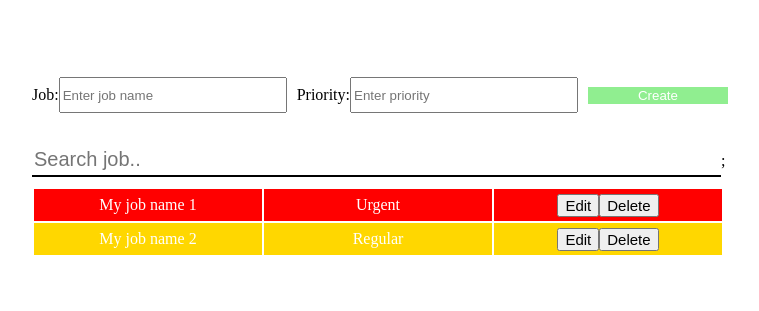
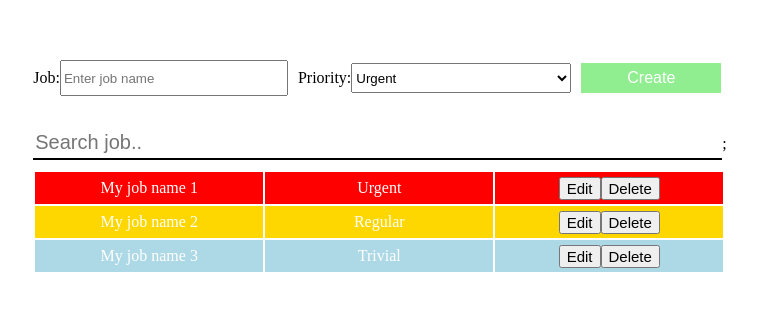
Before and after one commit to salimadem-react/Job_List_Crud, a React (Create React App) app: page / in a window 1280 px wide. Shown: the part 241-552 px from the top of the page, without its empty margins (260-1019 px from the left). Built offline with nearby package versions, Linux system fonts and the light colour scheme.

Commit message:
add dropdown selection , add descending order correctly

```diff
--- a/src/components/AddList.jsx
+++ b/src/components/AddList.jsx
@@ -1,23 +1,23 @@
-import React, { useRef } from "react";
+import React, { useRef, useState } from "react";
 
-export default function AddList({ setLists }) {
+export default function AddList({ setLists, lists }) {
   const jobRef = useRef();
-  const priorityRef = useRef();
+  const [priority, setPriority] = useState("Urgent");
   function handleSubmit(e) {
     e.preventDefault();
     const job = e.target.job.value;
-    const priority = e.target.priority.value;
+
     const newlist = {
-      id: 3,
+      id: lists.length + 1,
       job,
       priority,
+      priorityNum: priority === "Urgent" ? 1 : priority === "Regular" ? 2 : 3,
     };
     setLists((prev) => {
       return prev.concat(newlist);
     });
 
     jobRef.current.value = "";
-    priorityRef.current.value = "";
   }
 
   return (
@@ -25,20 +25,27 @@ export default function AddList({ setLists }) {
       <label>
         Job:
         <input
+          maxlength="10"
           type="text"
           name="job"
           placeholder="Enter job name"
           ref={jobRef}
+          required
         />
       </label>
       <label>
         Priority:
-        <input
-          type="text"
-          name="priority"
-          placeholder="Enter priority"
-          ref={priorityRef}
-        />
+        <select
+          required
+          className="priority"
+          onChange={(e) => {
+            setPriority(e.target.value);
+          }}
+        >
+          <option value="Urgent">Urgent</option>
+          <option value="Regular">Regular</option>
+          <option value="Trivial">Trivial</option>
+        </select>
       </label>
 
       <button type="submit">Create</button>
--- a/src/components/Crud.css
+++ b/src/components/Crud.css
@@ -30,6 +30,8 @@ table td button {
 
 .addForm button {
   width: 140px;
+  height: 30px;
+  font-size: 16px;
   color: white;
   background-color: lightgreen;
   border: none;
@@ -44,3 +46,9 @@ table td button {
   border: none;
   border-bottom: 2px solid;
 }
+
+.priority {
+  width: 220px;
+  height: 30px;
+  margin-right: 10px;
+}
--- a/src/components/Crud.jsx
+++ b/src/components/Crud.jsx
@@ -10,11 +10,19 @@ export default function Crud() {
       id: "1",
       job: "My job name 1",
       priority: "Urgent",
+      priorityNum: 1,
     },
     {
       id: "2",
       job: "My job name 2",
       priority: "Regular",
+      priorityNum: 2,
+    },
+    {
+      id: "3",
+      job: "My job name 3",
+      priority: "Trivial",
+      priorityNum: 3,
     },
   ];
 
@@ -42,14 +50,16 @@ export default function Crud() {
     setUpdateState(-1);
   }
 
-  const strDescending = [...lists].sort((a) =>
-    a.priority === "Urgent" ? -1 : 1
+  const strDescending = [...lists].sort(
+    (a, b) => a.priorityNum - b.priorityNum
   );
+
+  console.log(lists);
 
   return (
     <div className="crud">
       <div>
-        <AddList setLists={setLists} />
+        <AddList setLists={setLists} lists={lists} />
         <input
           type="text"
           placeholder="Search job.."
@@ -61,7 +71,7 @@ export default function Crud() {
           <table>
             {strDescending
               .filter((current) => {
-                return search.toLocaleLowerCase() === ""
+                return search.toLowerCase() === ""
                   ? current
                   : current.job.toLowerCase().includes(search);
               })
```
